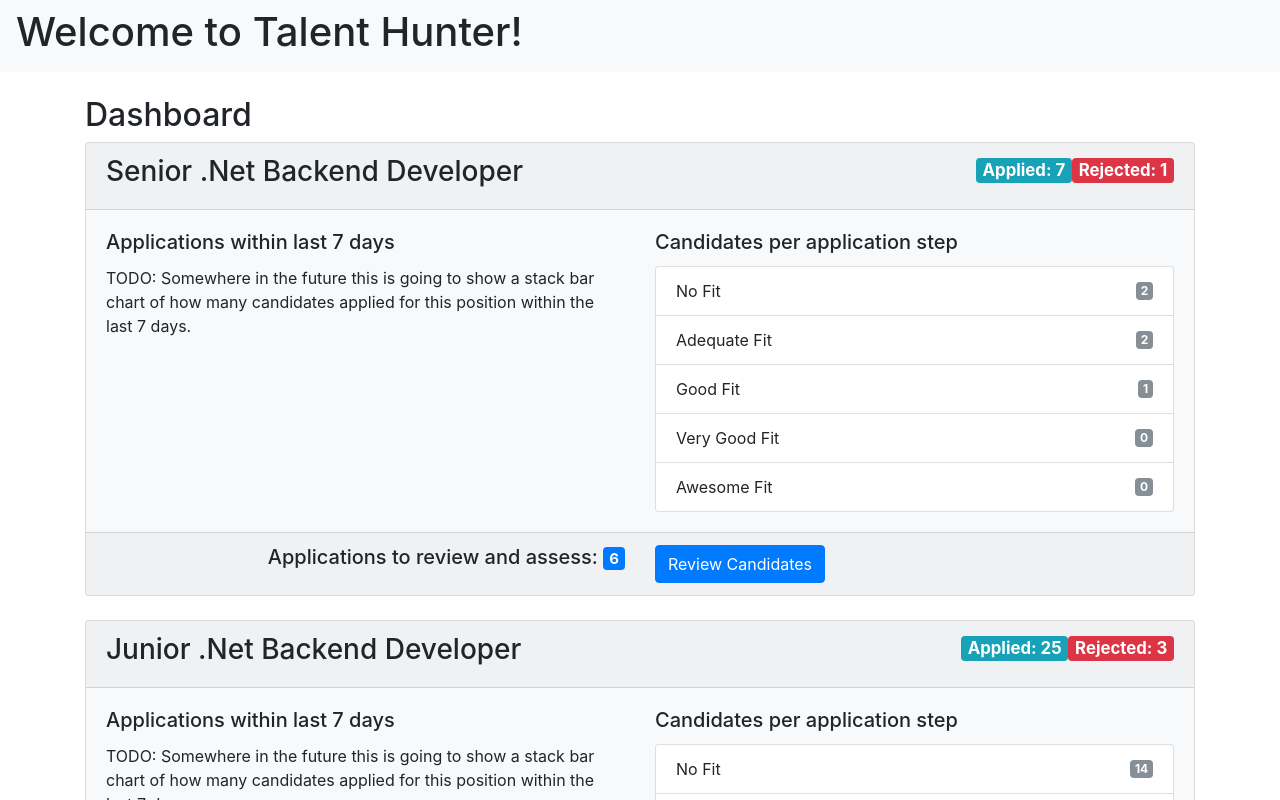
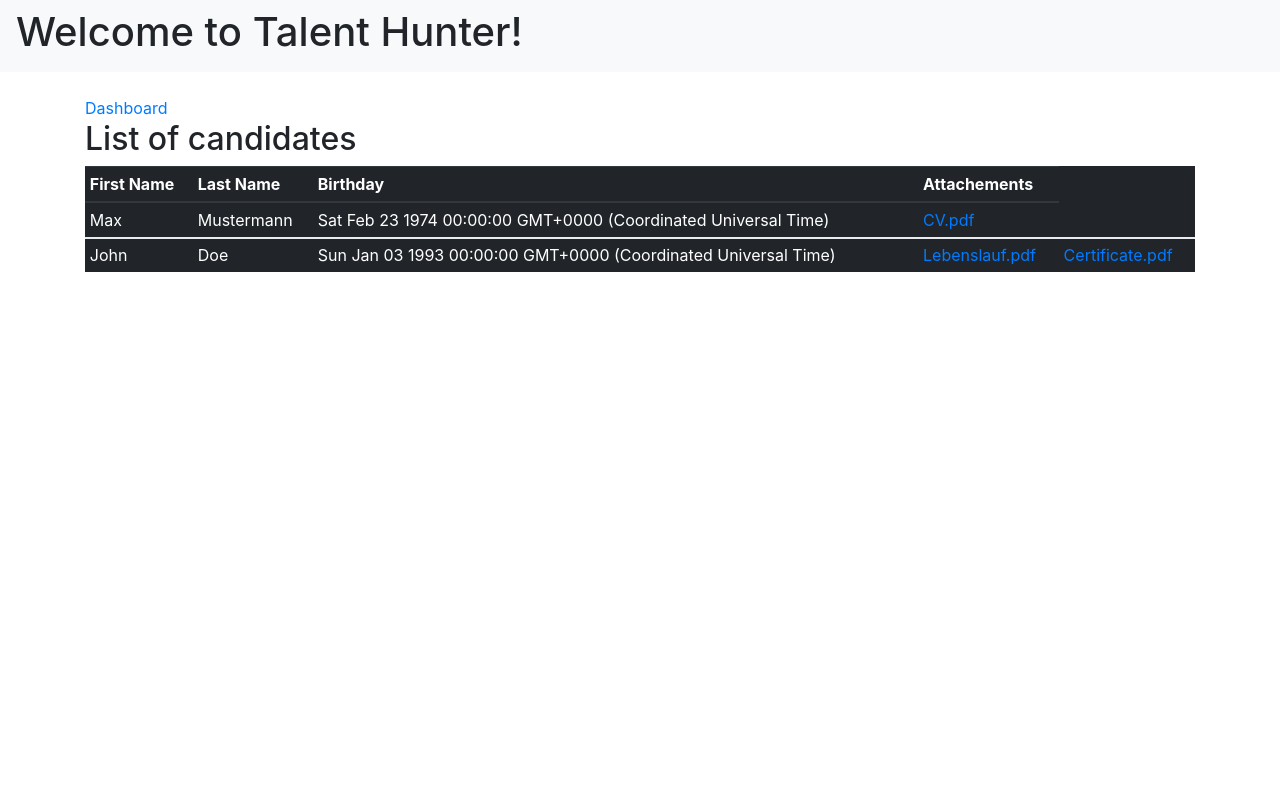
Before and after one commit to HerbertBodner/TalentHunter-Frontend, an Angular app: page /positions/1/candidates in a window 1280 px wide. Shown: the top 800 px of the page. Built offline with nearby package versions, Linux system fonts and the light colour scheme.

Commit message:
Add routing; show list of candidates

```diff
--- a/src/app/app.component.html
+++ b/src/app/app.component.html
@@ -14,5 +14,10 @@
 <br>
 <br>
 <div class="container">
-<app-th-dashboard></app-th-dashboard>
+  <div class="sidebar">
+      <nav>
+          <a routerLink="/dashboard" routerLinkActive="active">Dashboard</a>
+        </nav>
+  </div>
+    <router-outlet></router-outlet>
 </div>
--- a/src/app/app.module.ts
+++ b/src/app/app.module.ts
@@ -4,15 +4,18 @@ import { NgModule } from '@angular/core';
 import { AppComponent } from './app.component';
 import { ThDashboardComponent } from './th-dashboard/th-dashboard.component';
 import { PositionComponent } from './th-dashboard/position/position.component';
+import { ListCandidatesComponent } from './list-candidates/list-candidates.component';
+import { AppRoutingModule } from './app-routing.module';
 
 @NgModule({
   declarations: [
     AppComponent,
     ThDashboardComponent,
-    PositionComponent
+    PositionComponent,
+    ListCandidatesComponent
   ],
   imports: [
-    BrowserModule
+    BrowserModule, AppRoutingModule
   ],
   providers: [],
   bootstrap: [AppComponent]
--- /dev/null
+++ b/src/app/list-candidates/list-candidates.component.html
@@ -0,0 +1,21 @@
+<h2>List of candidates</h2>
+<table class="table table-hover table-dark table-sm">
+  <thead>
+    <tr>
+      <th scope="col">First Name</th>
+      <th scope="col">Last Name</th>
+      <th scope="col">Birthday</th>
+      <th scope="col">Attachements</th>
+    </tr>
+  </thead>
+  <tbody *ngFor="let candidate of candidates">
+    <tr>
+      <td>{{candidate.FirstName}}</td>
+      <td>{{candidate.LastName}}</td>
+      <td>{{candidate.Birthday}}</td>
+      <td *ngFor="let attachement of candidate.Attachments">
+        <a href="{{attachement.Path}}">{{attachement.FileName}}</a>
+      </td>
+    </tr>
+  </tbody>
+</table>
--- /dev/null
+++ b/src/app/list-candidates/list-candidates.component.ts
@@ -0,0 +1,25 @@
+import { Component, OnInit } from '@angular/core';
+import { Candidate } from '../models/candidate';
+import { AssessmentCategory } from '../models/assessment-category.enum';
+
+@Component({
+  selector: 'app-list-candidates',
+  templateUrl: './list-candidates.component.html',
+  styleUrls: ['./list-candidates.component.css']
+})
+export class ListCandidatesComponent implements OnInit {
+
+  candidates: Candidate[];
+  constructor() { }
+
+  ngOnInit() {
+    this.candidates = [
+      {FirstName: "Max", LastName: "Mustermann", Birthday: new Date(1974, 1,23), Assessment: AssessmentCategory.Adequate,
+        Attachments: [{FileName: "CV.pdf", Path:"localhost:4200/cv1.pdf"}]},
+      {FirstName: "John", LastName: "Doe", Birthday: new Date(1992, 12,3), Assessment: AssessmentCategory.VeryGood,
+        Attachments: [{FileName: "Lebenslauf.pdf", Path:"localhost:4200/cv2.pdf"},
+        {FileName: "Certificate.pdf", Path:"localhost:4200/certificate2.pdf"}]}
+    ];
+  }
+
+}
--- /dev/null
+++ b/src/app/models/assessment-category.enum.ts
@@ -0,0 +1,8 @@
+export enum AssessmentCategory {
+    None = 0,
+    No = 10,
+    Adequate = 20,
+    Good = 30,
+    VeryGood = 40,
+    Awesome = 50
+}
--- /dev/null
+++ b/src/app/models/attachement.ts
@@ -0,0 +1,4 @@
+export interface Attachement {
+    FileName: string;
+    Path: string;
+}
--- /dev/null
+++ b/src/app/models/candidate.ts
@@ -0,0 +1,10 @@
+import { AssessmentCategory } from "./assessment-category.enum";
+import { Attachement } from "./attachement";
+
+export interface Candidate {
+    FirstName: string;
+    LastName: string;
+    Birthday: Date;
+    Assessment: AssessmentCategory;
+    Attachments: Attachement[];
+}
--- a/src/app/models/dashboard-position.ts
+++ b/src/app/models/dashboard-position.ts
@@ -1,6 +1,7 @@
 import { PositionAssessmentStatistic } from "./position-assessment-statistic";
 
 export interface DashboardPosition {
+    Id: Number;
     Name: string;
     AmountApplied: number;
     AmountRejected: number;
--- a/src/app/th-dashboard/position/position.component.html
+++ b/src/app/th-dashboard/position/position.component.html
@@ -45,7 +45,7 @@
       </h5>
       </div>
       <div class="col-sm">
-        <button type="button" class="btn btn-primary">Review Candidates</button>
+        <a href='/positions/{{position.Id}}/candidates' type="button" class="btn btn-primary">Review Candidates</a>
       </div>
     </div>
     </div>
--- a/src/app/th-dashboard/th-dashboard.component.ts
+++ b/src/app/th-dashboard/th-dashboard.component.ts
@@ -18,7 +18,7 @@ export class ThDashboardComponent implements OnInit {
 
     this.positions = [
         {
-          Name: "Senior .Net Backend Developer", AmountApplied: 7, AmountRejected: 1, AmountForReview: 6,
+          Id: 1, Name: "Senior .Net Backend Developer", AmountApplied: 7, AmountRejected: 1, AmountForReview: 6,
             AssessmentStatistics: [
               {AssessmentTypeName: "No Fit", Color: 0, Amount: 2},
               {AssessmentTypeName: "Adequate Fit", Color: 0, Amount: 2},
@@ -28,7 +28,7 @@ export class ThDashboardComponent implements OnInit {
             ]
         },
         {
-          Name: "Junior .Net Backend Developer", AmountApplied: 25, AmountRejected: 3, AmountForReview: 22,
+          Id: 2, Name: "Junior .Net Backend Developer", AmountApplied: 25, AmountRejected: 3, AmountForReview: 22,
             AssessmentStatistics: [
               {AssessmentTypeName: "No Fit", Color: 0, Amount: 14},
               {AssessmentTypeName: "Adequate Fit", Color: 0, Amount: 12},
```
Also changed, not shown: src/app/app-routing.module.ts (added, +23 -0 lines), src/app/list-candidates/list-candidates.component.css (added), 1 other file (tests, documents, lock files or other folders).
